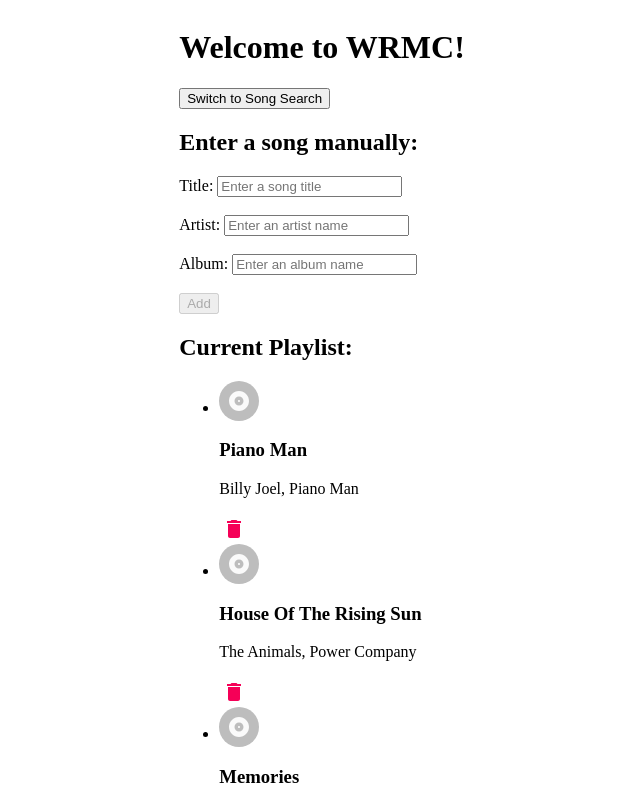
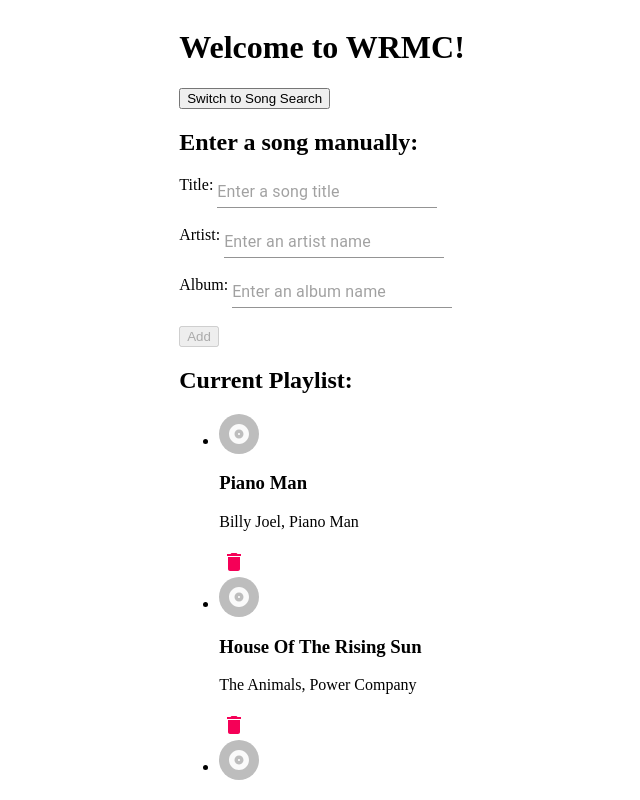
Before and after one commit to csci312-s21/project-amber-ayeaye, a Next.js app: page / in a window 1280 px wide. Shown: the top 800 px of the page, without its empty margins (311-951 px from the left). Built offline with nearby package versions, Linux system fonts and the light colour scheme.

Commit message:
use MaterialUI inputs

```diff
--- a/src/components/ManualEntry.js
+++ b/src/components/ManualEntry.js
@@ -3,6 +3,7 @@
 
 import PropTypes from "prop-types";
 import { useState } from "react";
+import TextField from "@material-ui/core/TextField";
 
 export default function ManualEntry({addSong, switchMode}) {
   const [title, setTitle] = useState("");
@@ -19,8 +20,7 @@ export default function ManualEntry({addSong, switchMode}) {
   const titleInput =
   <div>
     <label>Title: </label>
-    <input
-      type="text"
+    <TextField
       id="titleInput"
       placeholder="Enter a song title"
       value={title}
@@ -31,8 +31,7 @@ export default function ManualEntry({addSong, switchMode}) {
   const artistInput =
     <div>
       <label>Artist: </label>
-      <input
-        type="text"
+      <TextField
         id="artistInput"
         placeholder="Enter an artist name"
         value={artist}
@@ -43,8 +42,7 @@ export default function ManualEntry({addSong, switchMode}) {
     const albumInput =
       <div>
         <label>Album: </label>
-        <input
-          type="text"
+        <TextField
           id="albumInput"
           placeholder="Enter an album name"
           value={album}
```
